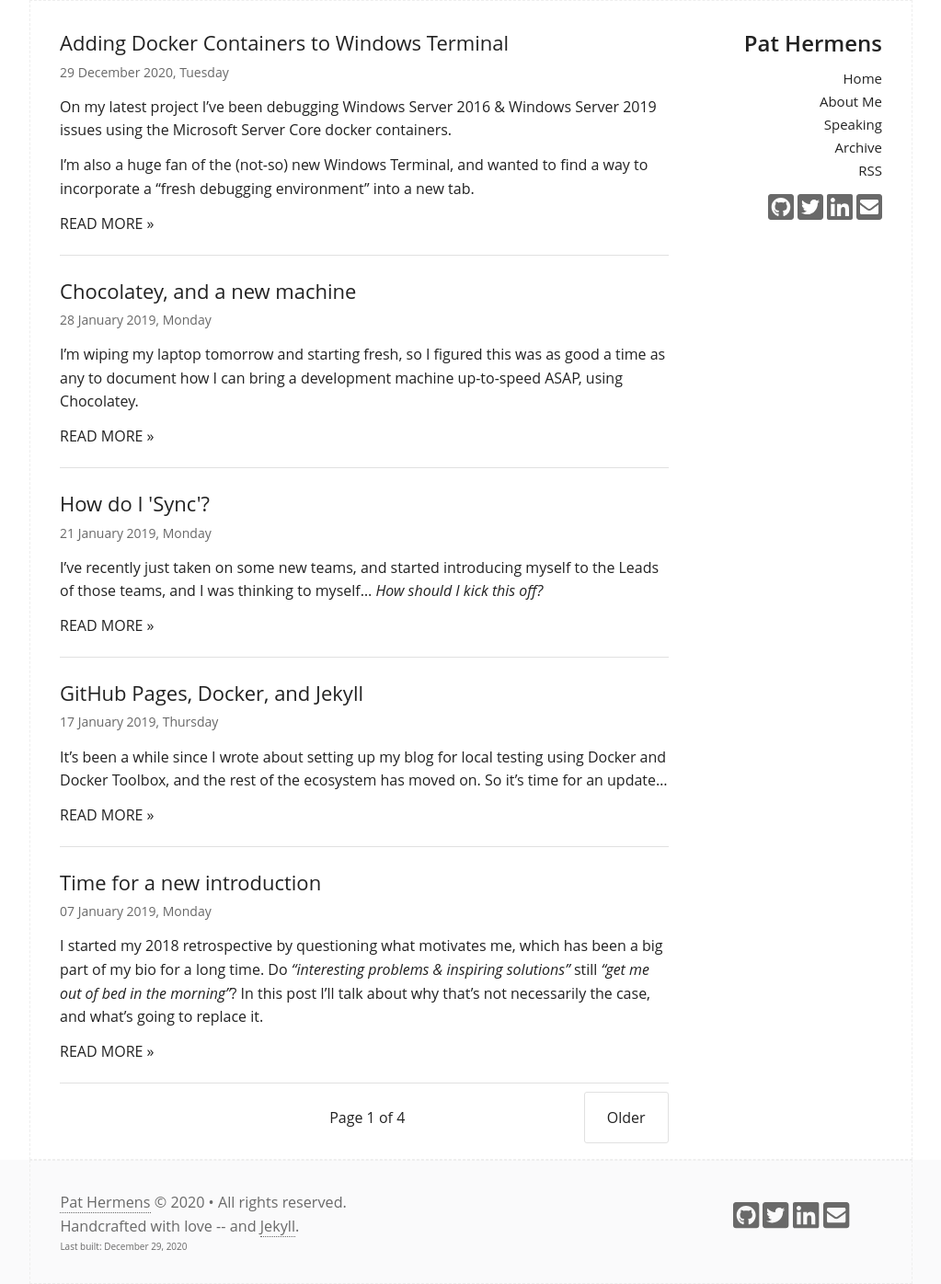
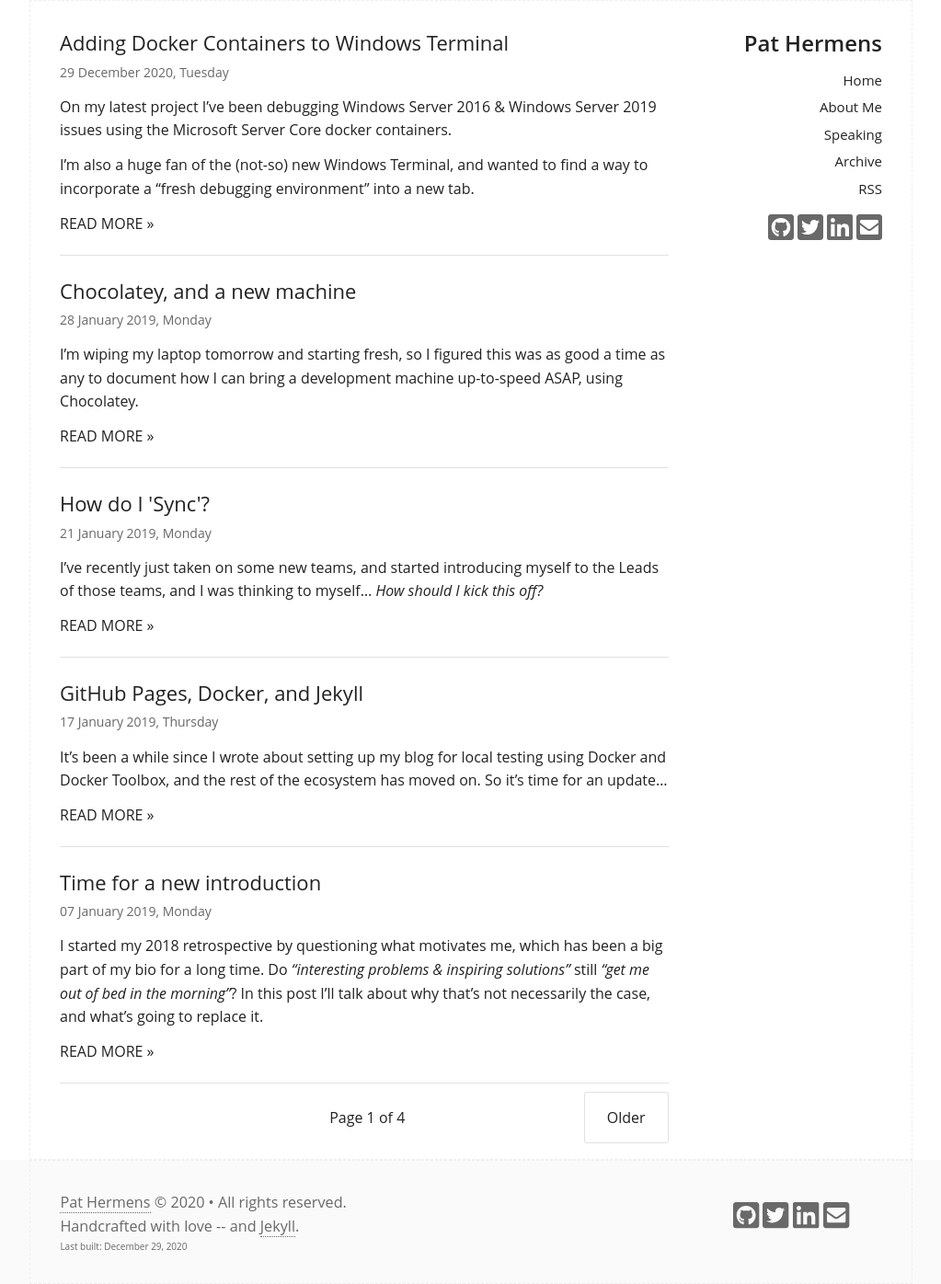
Before and after one commit to PHeonix25/PHeonix25.github.io, a Jekyll site: the page built from index.html, in a window 1280 px wide. Shown: the whole page at 92% size, without its empty margins (128-1151 px from the left). Built offline with Jekyll 4.4.1, drawn with Linux system fonts in a browser that asks for light colours; the list of posts is cut into pages by our own code.

Commit message:
Making navigation a bit taller

```diff
--- a/_sass/_layout.scss
+++ b/_sass/_layout.scss
@@ -72,7 +72,7 @@
 
   .page-link {
     color: $brand-color;
-    line-height: 1.0;
+    line-height: 1.3;
     display: block;
     padding: 0px;
 
```
